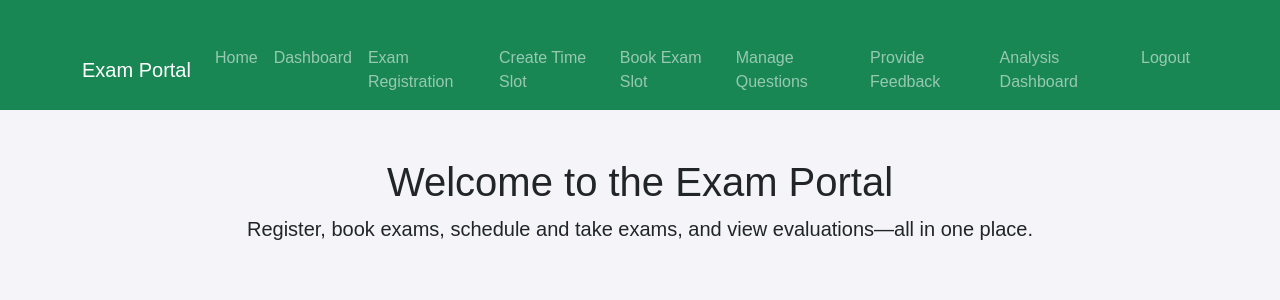
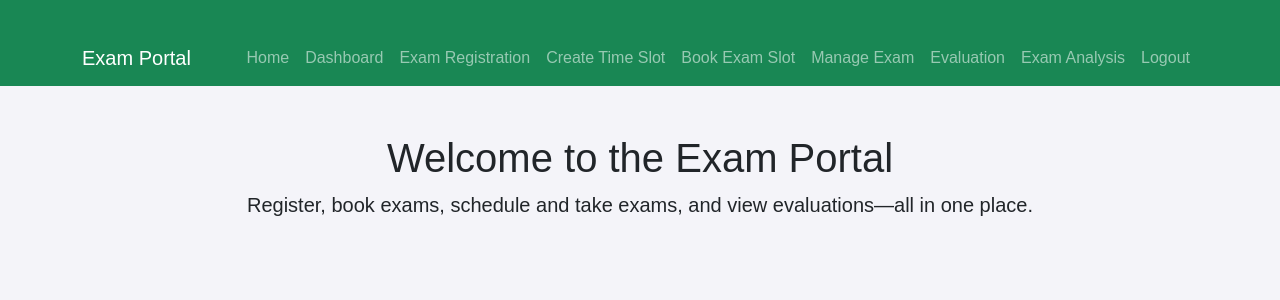
Before and after one commit to aryanthepain/DBMS_lab, a PHP site: page /pages/index.php in a window 1280 px wide. Shown: the top 300 px of the page. Run offline with PHP 8.4, Linux system fonts and the light colour scheme; the visitor is signed in with stand-in values (Sample User, id 1).

Commit message:
manage exam added

```diff
--- a/pages/navbar.php
+++ b/pages/navbar.php
@@ -14,28 +14,24 @@ if (session_status() == PHP_SESSION_NONE) {
             <ul class="navbar-nav ms-auto">
                 <li class="nav-item"><a class="nav-link" href="index.php">Home</a></li>
                 <?php if (isset($_SESSION['admin'])): ?>
-                    <!-- Admin-specific links -->
                     <li class="nav-item"><a class="nav-link" href="admin_dashboard.php">Dashboard</a></li>
                     <li class="nav-item"><a class="nav-link" href="exam_registration.php">Exam Registration</a></li>
                     <li class="nav-item"><a class="nav-link" href="create_timeslot.php">Create Time Slot</a></li>
                     <li class="nav-item"><a class="nav-link" href="book_exam_slot.php">Book Exam Slot</a></li>
-                    <li class="nav-item"><a class="nav-link" href="manage_questions.php">Manage Questions</a></li>
-                    <li class="nav-item"><a class="nav-link" href="feedback.php">Provide Feedback</a></li>
-                    <li class="nav-item"><a class="nav-link" href="dashboard_analysis.php">Analysis Dashboard</a></li>
+                    <li class="nav-item"><a class="nav-link" href="manage_exam.php">Manage Exam</a></li>
+                    <li class="nav-item"><a class="nav-link" href="evaluation.php">Evaluation</a></li>
+                    <li class="nav-item"><a class="nav-link" href="dashboard_analysis.php">Exam Analysis</a></li>
                     <li class="nav-item"><a class="nav-link" href="logout.php">Logout</a></li>
                 <?php elseif (isset($_SESSION['roll'])): ?>
-                    <!-- Student-specific links -->
                     <li class="nav-item"><a class="nav-link" href="dashboard.php">Dashboard</a></li>
                     <li class="nav-item"><a class="nav-link" href="exam_registration.php">Exam Registration</a></li>
                     <li class="nav-item"><a class="nav-link" href="booking.php">Booking & Fees</a></li>
                     <li class="nav-item"><a class="nav-link" href="schedule.php">Schedule</a></li>
                     <li class="nav-item"><a class="nav-link" href="exam_portal.php">Take Exam</a></li>
                     <li class="nav-item"><a class="nav-link" href="evaluation.php">Evaluation</a></li>
-                    <li class="nav-item"><a class="nav-link" href="dashboard_analysis.php">Analysis Dashboard</a></li>
-                    <li class="nav-item"><a class="nav-link" href="questions_feedback.php">Questions Feedback</a></li>
+                    <li class="nav-item"><a class="nav-link" href="dashboard_analysis.php">Exam Analysis</a></li>
                     <li class="nav-item"><a class="nav-link" href="logout.php">Logout</a></li>
                 <?php else: ?>
-                    <!-- Public links -->
                     <li class="nav-item"><a class="nav-link" href="register.php">Register</a></li>
                     <li class="nav-item"><a class="nav-link" href="login.php">Student Login</a></li>
                     <li class="nav-item"><a class="nav-link" href="admin_login.php">Admin Login</a></li>
```
